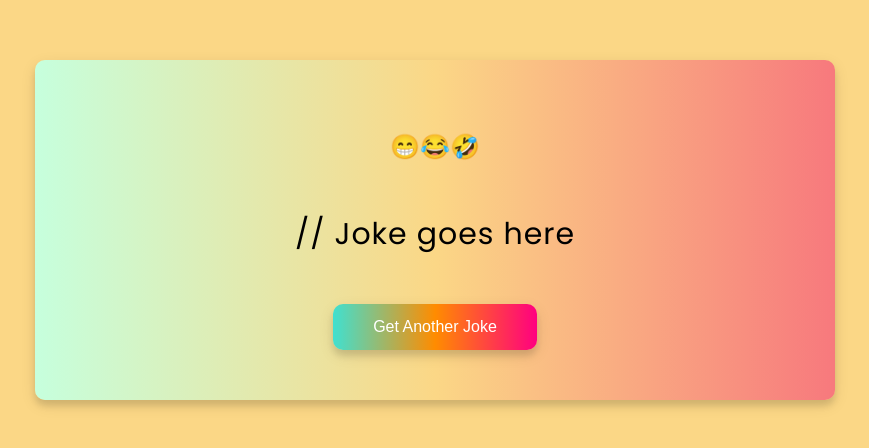
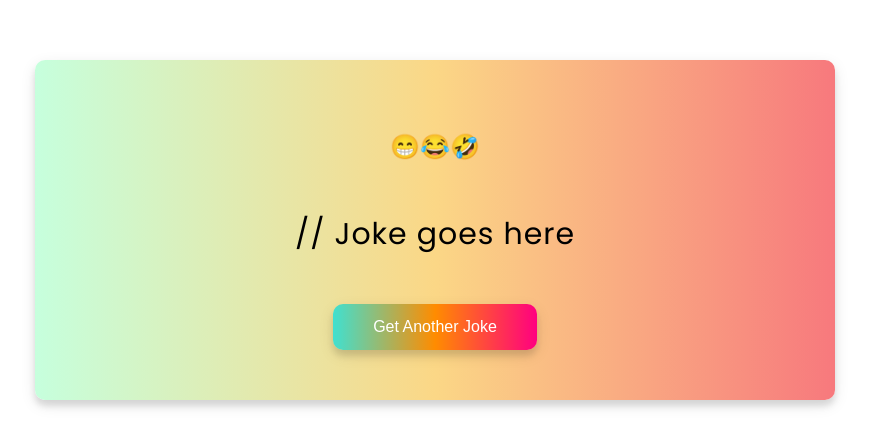
Before and after one commit to Kim-Jeongyoung/dad-jokes, a plain HTML site: page index.html in a window 1280 px wide. Shown: the part 170-618 px from the top of the page, without its empty margins (205-1074 px from the left). Drawn offline with Linux system fonts and the light colour scheme; no server answers.

Commit message:
added body background color

```diff
--- a/style.css
+++ b/style.css
@@ -5,7 +5,7 @@
 }
 
 body {
-  background-color: #fbd786;
+  background-color: #fff;
 
   font-family: 'poppins', sans-serif;
   display: flex;
```
